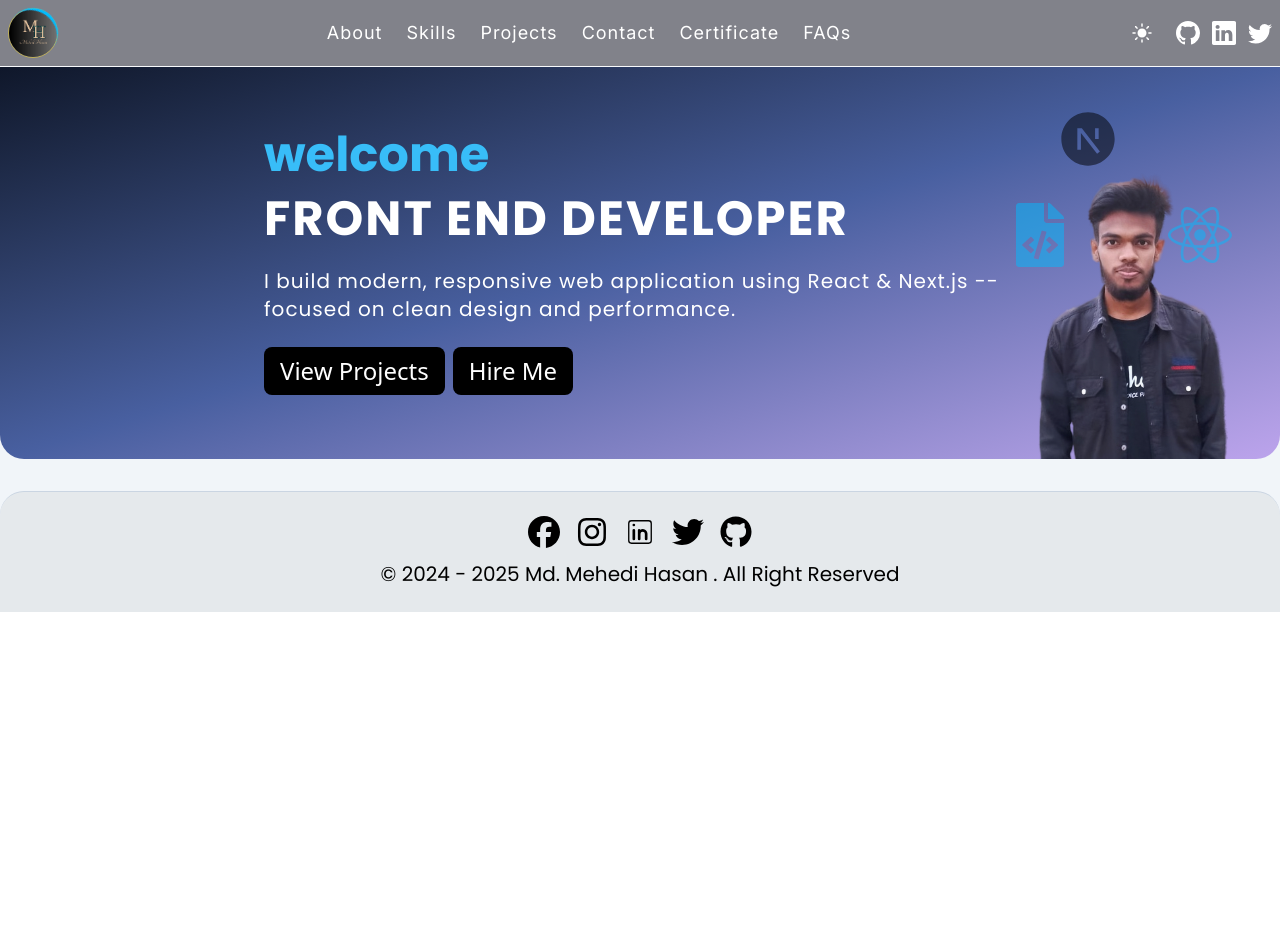
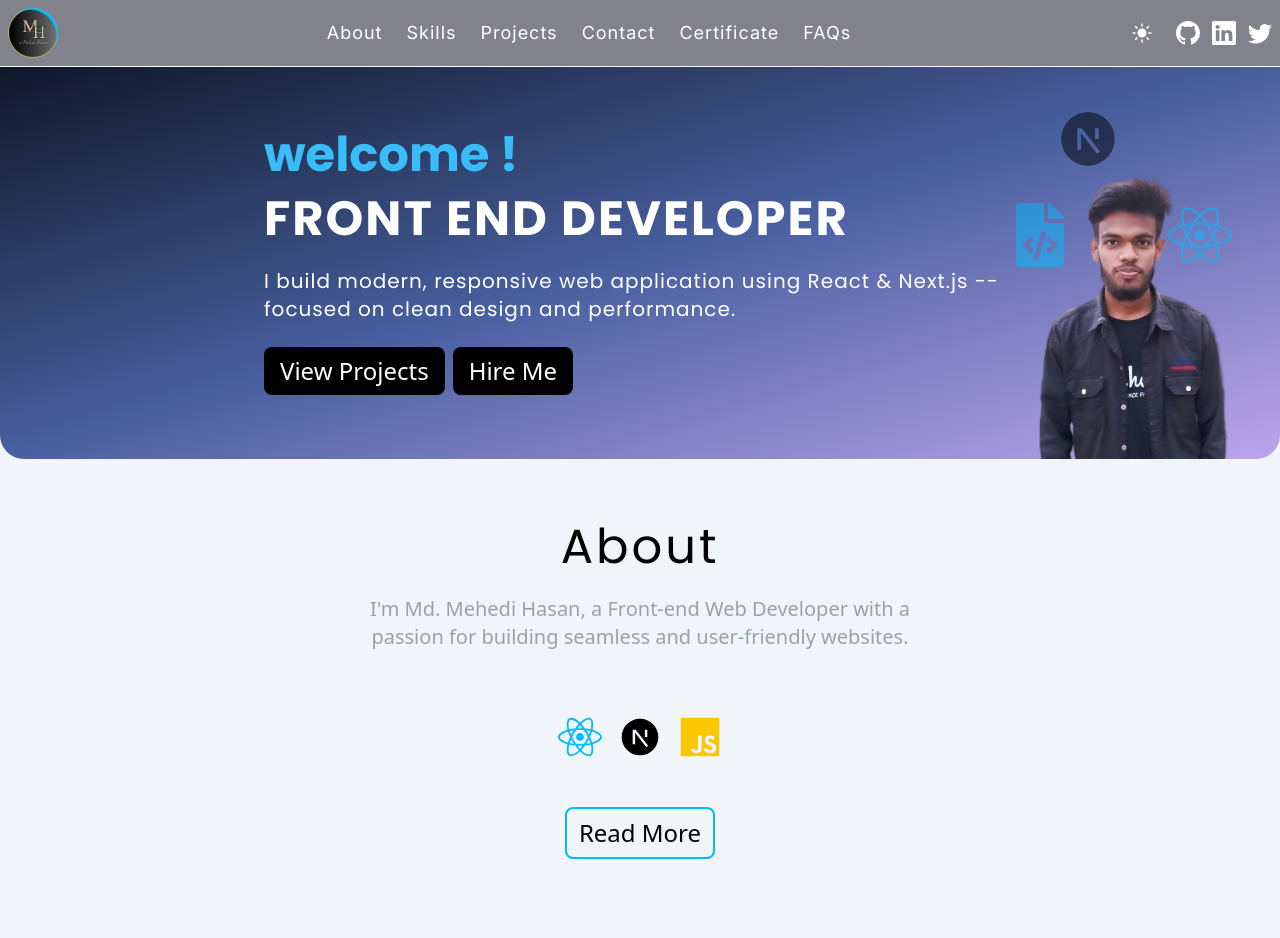
Before and after one commit to mehediweb01/portfolio, a Next.js app: page / in a window 1280 px wide. Shown: the top 938 px of the page. Before the commit the page ends 800 px from the top, so only its background shows below. Built offline with nearby package versions, Linux system fonts and the light colour scheme.

Commit message:
home page update

```diff
--- a/app/page.js
+++ b/app/page.js
@@ -1,9 +1,11 @@
+import AboutMe from "@/components/hero/about-me/AboutMe";
 import Hero from "@/components/hero/Hero";
 
 const HomePage = () => {
   return (
     <section>
       <Hero />
+      <AboutMe />
     </section>
   );
 };
--- /dev/null
+++ b/components/hero/about-me/AboutMe.jsx
@@ -0,0 +1,35 @@
+import { Header } from "@/components/common/Header";
+import Link from "next/link";
+import { FaJs, FaReact } from "react-icons/fa";
+import { RiNextjsFill } from "react-icons/ri";
+
+const AboutMe = () => {
+  return (
+    <div className="mt-16 mb-20">
+      <Header>About</Header>
+      <div className="w-full flex flex-col justify-center items-center gap-4 sm:mt-6 mt-3">
+        <p className="dark:text-gray-300 text-gray-400 mb-12 text-center max-w-xl text-base sm:text-xl">
+          I'm Md. Mehedi Hasan, a Front-end Web Developer with a passion for
+          building seamless and user-friendly websites.
+        </p>
+        <div className="flex justify-center items-center gap-4 flex-wrap">
+          <FaReact size={44} className="text-sky-400" />
+          <RiNextjsFill size={44} className="text-black dark:text-sky-400" />
+          <FaJs size={44} className="text-yellow-400" />
+        </div>
+        <div className="sm:mt-8 mt-4">
+          <Link href="/about">
+            <button
+              type="button"
+              className="cursor-pointer font-medium text-xl sm:text-2xl bg-transparent rounded-md text-black dark:text-white px-3 py-2 hover:text-sky-400 transition-all duration-300 ease-in-out active:scale-110 border-2 border-sky-400"
+            >
+              Read More
+            </button>
+          </Link>
+        </div>
+      </div>
+    </div>
+  );
+};
+
+export default AboutMe;
```
